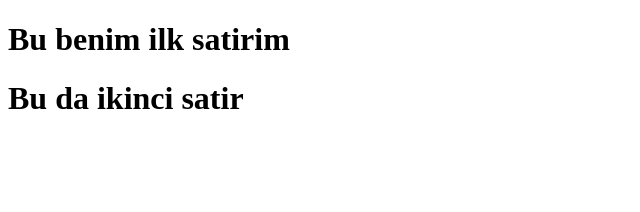
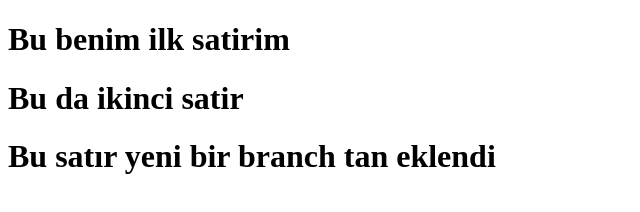
Before and after one commit to MuratGuld/CSS, a plain HTML site: page index.html in a window 1280 px wide. Shown: the whole page, without its empty margins (0-640 px from the left). Drawn offline with Linux system fonts and the light colour scheme.

Commit message:
yenidal branch ındaki commit mesajı

```diff
--- a/index.html
+++ b/index.html
@@ -30,7 +30,7 @@ content="width=device-width, initial-scale=1.0">
 
     <h1>Bu benim ilk satirim</h1>
     <h1>Bu da ikinci satir</h1>
-
+    <h1>Bu satır yeni bir branch tan eklendi</h1>
 </body>
 
 
```
